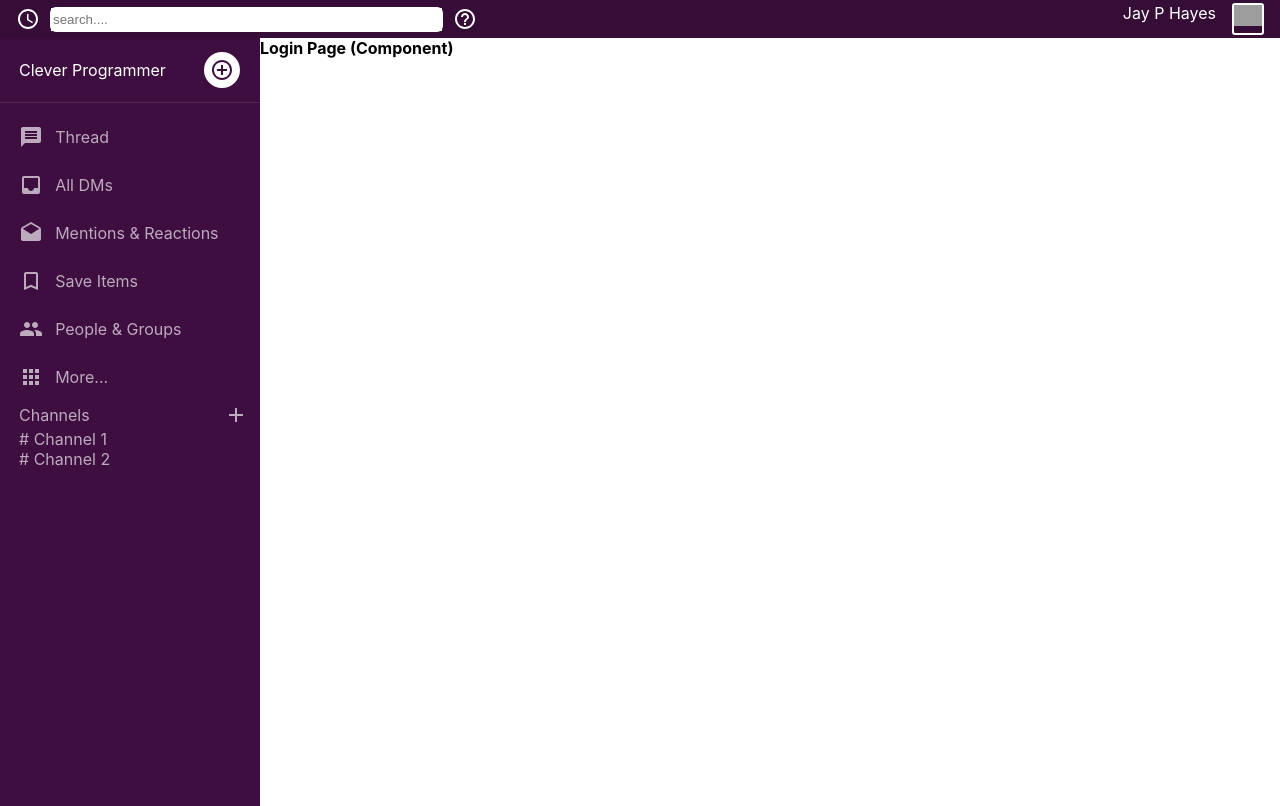
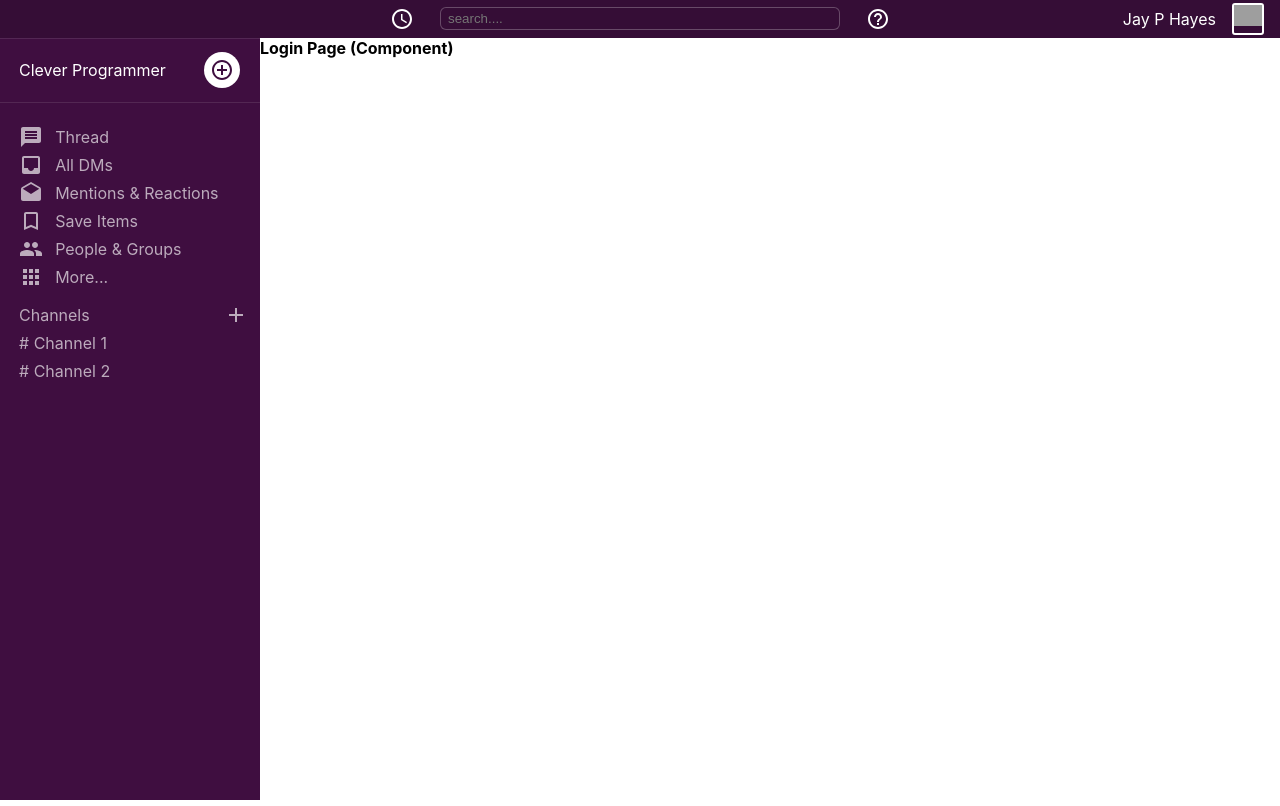
Before and after one commit to JayPHayes/slack-clone-challenge, a React (Create React App) app: page / in a window 1280 px wide. Built offline with nearby package versions, Linux system fonts and the light colour scheme; grey boxes are pictures that could not be loaded.

Commit message:
2020.02.23 Finished up the Styled Componentes.

```diff
--- a/src/App.js
+++ b/src/App.js
@@ -37,10 +37,9 @@ function App() {
 export default App;
 
 const Container = styled.div`
-  width:100%;
+  width: 100%;
   height: 100vh;
-
-  display:grid;
+  display: grid;
   grid-template-rows: 38px auto;
 `
 
--- a/src/components/Header.js
+++ b/src/components/Header.js
@@ -1,110 +1,95 @@
-import React from 'react'
+import React from "react";
 import styled from "styled-components";
 
-import AccessTimeIcon from '@material-ui/icons/AccessTime';
-import SearchIcon from '@material-ui/icons/Search';
-import HelpOutlineIcon from '@material-ui/icons/HelpOutline';
+import AccessTimeIcon from "@material-ui/icons/AccessTime";
+import SearchIcon from "@material-ui/icons/Search";
+import HelpOutlineIcon from "@material-ui/icons/HelpOutline";
 
 function Header() {
   return (
     <Container>
-            <Main >
-                <AccessTimeIcon  style={{marginRight:"10px"}}/>
+      <Main>
+        <AccessTimeIcon style={{ marginRight: "10px" }} />
         <SearchContainer>
-                    <Search >
-                        <input type="input" placeholder="search...."
-
-                        ></input>
+          <Search>
+            <input type="input" placeholder="search...."></input>
           </Search>
         </SearchContainer>
-                <HelpOutlineIcon style={{marginLeft:"10px"}}  />
+        <HelpOutlineIcon style={{ marginLeft: "10px" }} />
+      </Main>
 
-            </Main>
       <UserContainer>
         <Name>Jay P Hayes</Name>
         <UserImage>
-                    <img src="https://i.imgur.com/6VBx3io.png"  />
+          <img src="https://i.imgur.com/6VBx3io.png" />
         </UserImage>
-
       </UserContainer>
     </Container>
-    )
+  );
 }
 
-export default Header
+export default Header;
 
-
-const Container= styled.div`
-    display:flex;
+const Container = styled.div`
     background: #350d36;
-    color:white;
+    color: white;
+    display: flex;
     align-items: center;
+    justify-content: center;
     position: relative;
-    z-index: 10px;
+    box-shadow: 0 1px 0 0 rgb(255 255 255 / 10%);
 `
 
- const Main= styled.div`
-    display:flex;
+const Main = styled.div`
+    display: flex;
     margin-right: 16px;
-    margin-left: 16px;
-    justify-content: center;
-    align-items:center;
+    margin-left 16px;
 `
 
-const Search= styled.div`
-    box-shadow: inset 0 0 0 1px rbg(104 74 104)
+const SearchContainer = styled.div`
+    min-width: 400px;
+    margin-left: 16px;
+    margin-right: 16px;
+`
+
+const Search = styled.div`
+    box-shadow: inset 0 0 0 1px rgb(104 74 104);
     width: 100%;
-    border: solid thin white;
     border-radius: 6px;
-    display: flex
+    display: flex;
     align-items: center;
-
-
-
     input {
-        margin-left:8px
-        margin-right:8px
         background-color: transparent;
         border: none;
+        padding-left: 8px;
+        padding-right: 8px;
         color: white;
         padding-top: 4px;
         padding-bottom: 4px;
-        width: 29em;
     }
-
     input:focus {
         outline: none;
     }
-
 `
 
-const SearchContainer= styled.div`
-    min-width: 400px
-    margin-left: 16px
-    margin-right: 16px
-
-`
-
-
-const UserContainer= styled.div`
-    display: flex
+const UserContainer = styled.div`
+    display: flex;
     align-items: center;
     padding-right: 16px;
     position: absolute;
     right: 0;
 `
-const Name= styled.div`
-    align-items: center;
-    padding-right: 16px
 
+const Name = styled.div`
+    padding-right: 16px;
 `
-const UserImage= styled.div`
-    width:28px;
+
+const UserImage = styled.div`
+    width: 28px;
     height: 28px;
     border: 2px solid white;
     border-radius: 3px;
-
     img {
-        width: 100%
+        width: 100%;
     }
 `
--- a/src/components/Sidebar.js
+++ b/src/components/Sidebar.js
@@ -6,7 +6,6 @@ import AddIcon from '@material-ui/icons/Add';
 
 function Sidebar() {
     return (
-        <div>
         <Container>
             <WorkspaceContainer>
                 <Name>
@@ -43,17 +42,15 @@ function Sidebar() {
 
             </ChannelsContainer>
         </Container>
-        </div>
     )
 }
 
 export default Sidebar
 
-
 const Container = styled.div`
     background: #3F0E40;
-    height: 96vh;
 `
+
 const WorkspaceContainer = styled.div`
     color: white;
     height: 64px;
@@ -61,11 +58,10 @@ const WorkspaceContainer = styled.div`
     align-items: center;
     padding-left: 19px;
     justify-content: space-between;
-    border-bottom: solid 1px #532753;
+    border-bottom: 1px solid  #532753;
 `
 
-const Name = styled.div`
-`
+const Name = styled.div``
 
 const NewMessage = styled.div`
     width: 36px;
@@ -75,54 +71,21 @@ color: #3F0E40;
     fill: #3F0E40;
     display: flex;
     justify-content: center;
-align-items:center;
+    align-items: center;
     border-radius: 50%;
-margin-right:20px;
+    margin-right: 20px;
     cursor: pointer;
 `
 
+const MainChannels = styled.div`
+    padding-top: 20px;
+`
+
 const MainChannelItem = styled.div`
-    color: rgb(188, 171, 188);
+    color: rgb(188,171,188);
     display: grid;
     grid-template-columns: 15% auto;
     height: 28px;
-    align-items: center;
-    padding-left: 19px;
-    padding-top: 20px;
-    cursor: pointer;
-    :hover {
-        background: #350D36;
-    }
-
-
-`
-
-
-const MainChannels = styled.div`    `
-
-
-
-const ChannelsContainer = styled.div`
-    color: rgb(188, 171, 188);
-    margin-top: 10px;
-
-`
-const NewChannelContainer = styled.div`
-    display: flex;
-    justify-content: space-between;
-    align-items:center;
-    height: 28px;
-    padding-left: 19px;
-    padding-right: 12px;
-
-`
-
-const ChannelsList = styled.div`
-
-`
-const Channel = styled.div`
-    height: 28px
-    display:flex;
     align-items: center;
     padding-left: 19px;
     cursor: pointer;
@@ -130,3 +93,30 @@ const Channel = styled.div`
         background: #350D36;
     }
 `
+
+const ChannelsContainer = styled.div`
+    color: rgb(188,171,188);
+    margin-top: 10px;
+`
+
+const NewChannelContainer = styled.div`
+    display: flex;
+    justify-content: space-between;
+    align-items: center;
+    height: 28px;
+    padding-left: 19px;
+    padding-right: 12px;
+`
+
+const ChannelsList = styled.div``
+
+const Channel = styled.div`
+    height: 28px;
+    display: flex;
+    align-items: center;
+    padding-left: 19px;
+    cursor: pointer;
+    :hover {
+        background: #350D36;
+    }
+`
```
Lines whose indentation alone changed are shown as unchanged.
